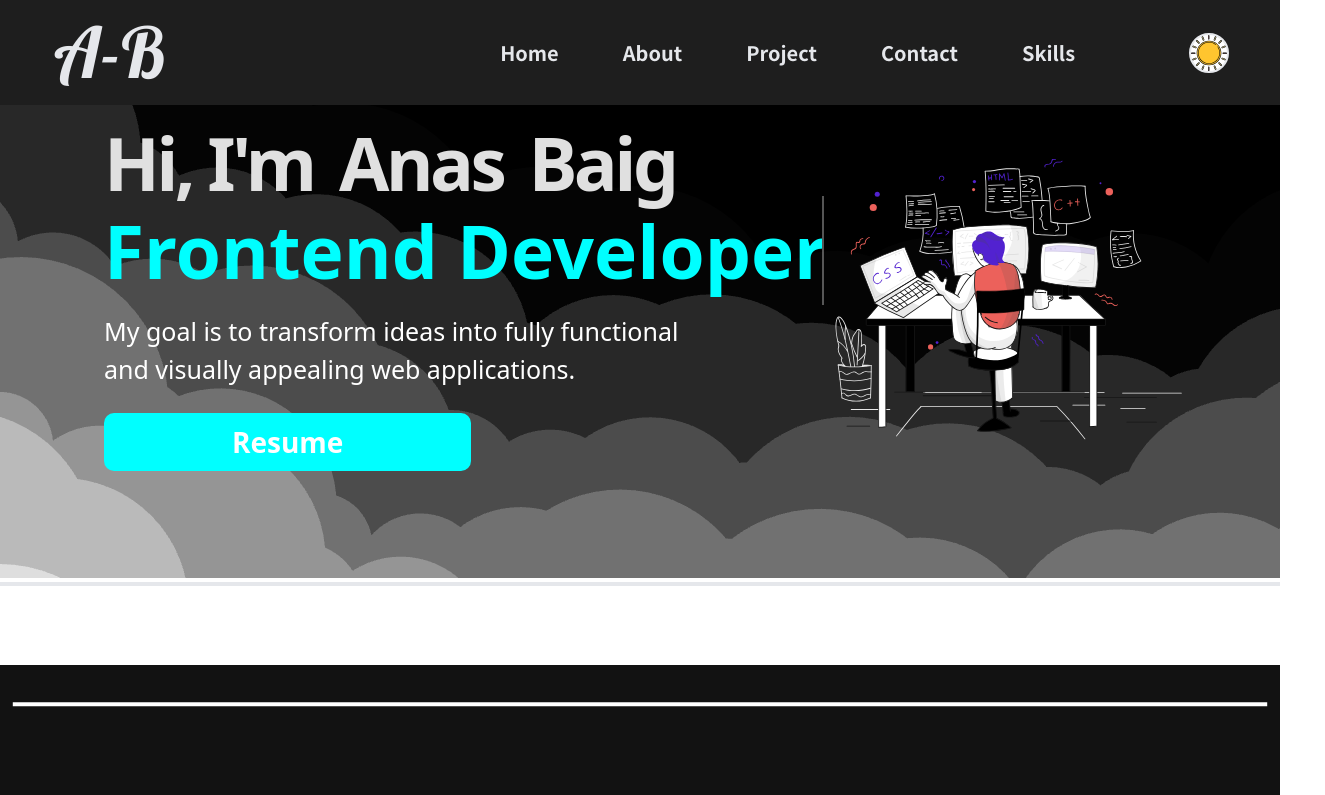
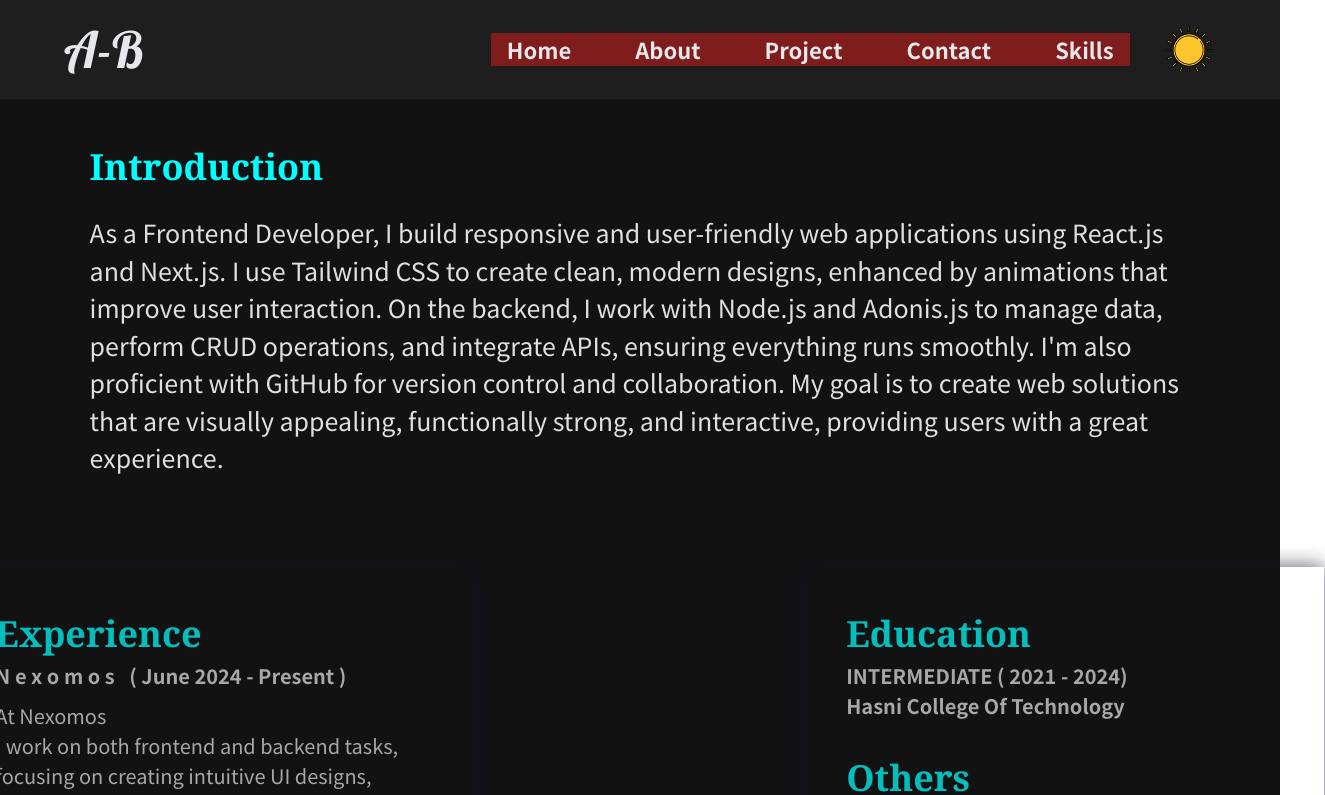
Before and after one commit to AnasRais12/Portfolio, a Next.js app: page / in a window 1280 px wide. Shown: the top 795 px of the page, 1325 px wide, since content can reach past the window. Built offline with nearby package versions, Linux system fonts and the light colour scheme; a web font is replaced by a local one.

Commit message:
donee!!!!!!!

```diff
--- a/src/app/(pages)/about/page.js
+++ b/src/app/(pages)/about/page.js
@@ -119,7 +119,7 @@ const About = () => {
                 <span></span> Hasni College Of Technology
               </h2>
               <h1
-                className={`text-[36px] font-serif text-[aqua]" dark:text-blue-500   font-semibold capitalize`}
+                className={`text-[36px] font-serif text-[aqua] dark:text-blue-500   font-semibold capitalize`}
               >
                 Others
               </h1>
--- a/src/app/(pages)/home/page.js
+++ b/src/app/(pages)/home/page.js
@@ -16,18 +16,18 @@ const Home = () => {
     <>
       {/* Navbar - Home  - Start*/}
       <div
-        className={` flex px-[4%] justify-between bg-[#1E1E1E] dark:bg-gray-100   overflow-x-hidden   font-serif text-[#E0E0E0] w-full  fixed top-0 z-50 gap-8 items-center`}
+        className={` flex px-[5%] justify-between py-3 bg-[#1E1E1E] dark:bg-gray-100   overflow-x-hidden   font-serif text-[#E0E0E0] w-full  fixed top-0 z-50 gap-8 items-center`}
       >
-        <div className="w-[10%] flex justify-center  items-center rounded-full">
+        <div className=" w-[10%]  flex justify-start  items-center rounded-full">
           <h1
-            className={`font-Lobester text-[70px] text-gray-200 dark:text-blue-500 "  text-center`}
+            className={`font-Lobester lg:text-[50px] md:text-[50px]   text-gray-200 dark:text-blue-500 "  `}
           >
             A-B
           </h1>
         </div>
-        <div className="w-[80%] flex justify-end px-[5%] items-center">
+        <div className=" w-[85%] justify-end hidden lg:flex  items-center">
           <ul
-            className={`flex items-center gap-8 text-[20px] font-semibold font-Noto text-gray-200 dark:text-[#1E1E1E]   font-semi-bold`}
+            className={`flex items-center gap-8 lg:text-[20px]  lg:bg-red-900 md:bg-blue-600 md:text-[18px] xl:text-[22px] font-semibold font-Noto text-gray-200 dark:text-[#1E1E1E]   font-semi-bold`}
           >
             <li>
             <a className={`a1 hover:bg-[aqua] dark:hover:bg-blue-500 `} href="home">
@@ -61,20 +61,22 @@ const Home = () => {
         </div>
         <div
           onClick={toggleDarkMode}
-          className=" border-2 bg-white size-10 rounded-full flex justify-center items-center  "
+          className="w-[5%] rounded-full flex justify-end   items-center  "
         >
           <img
-            className="w-full "
+            className="w-full size-12 "
             src={darkMode ? "/images/Weather.svg" : "images/Sun.svg"}
           />
         </div>
       </div>
       {/* Home Page-Start */}
-      <div className="box  w-full h-screen font-second font-bold text-30px">
+
+
+      {/* <div className="box  w-full h-screen font-second font-bold text-30px"> */}
         {/* Home Page - Start */}
+          {/* Home Section-Start */}
 
-        <div className="content2 w-full bg-[#1E1E1E] border-b-4  z-0">
-          {/* Home Section-Start */}
+        {/* <div className="content2 w-full bg-[#1E1E1E] border-b-4  z-0">
           <div
             className={`w-full border-b-4 border-white  flex gap-4 pt-[100px] pb-[100px] px-[5%] bg-dark_cloud dark:bg-light_cloud bg-no-repeat items-center  bg-[#121212] `}
           >
@@ -105,11 +107,13 @@ const Home = () => {
             <div className="w-[50%]   ">
               <img className="w-full" src="/images/webdev.svg" />
             </div>
-          </div>
+          </div> */}
 
           {/* Home-Section-End */}
-        </div>
-      </div>{" "}
+        {/* </div> */}
+      {/* </div> */}
+
+
       {/* Home Page End */}
     </>
   );
```
